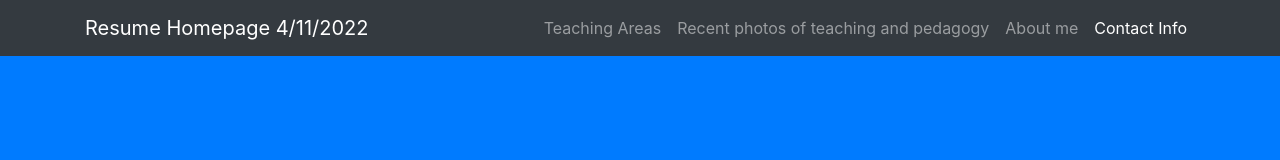
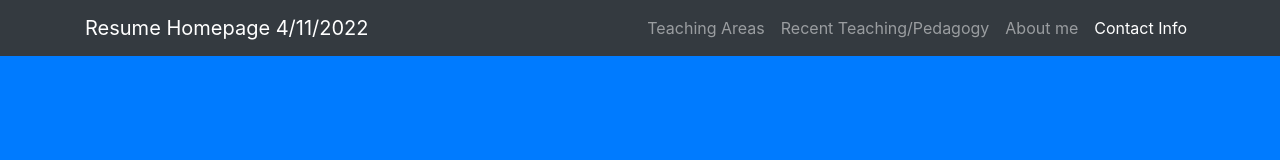
Before and after one commit to palekidd/mmcweb, a website with bundled scripts: page index2.html in a window 1280 px wide. Shown: the top 160 px of the page. Built offline with nearby package versions, Linux system fonts and the light colour scheme.

Commit message:
Update index2.html

```diff
--- a/index2.html
+++ b/index2.html
@@ -33,7 +33,7 @@
             <a class="nav-link js-scroll-trigger" href="#about">Teaching Areas</a>
           </li>
           <li class="nav-item">
-            <a class="nav-link js-scroll-trigger" href="#services">Recent photos of teaching and pedagogy</a>
+            <a class="nav-link js-scroll-trigger" href="#services">Recent Teaching/Pedagogy</a>
           </li>
           <li class="nav-item">
             <a class="nav-link js-scroll-trigger" href="#songs">About me</a>
```
